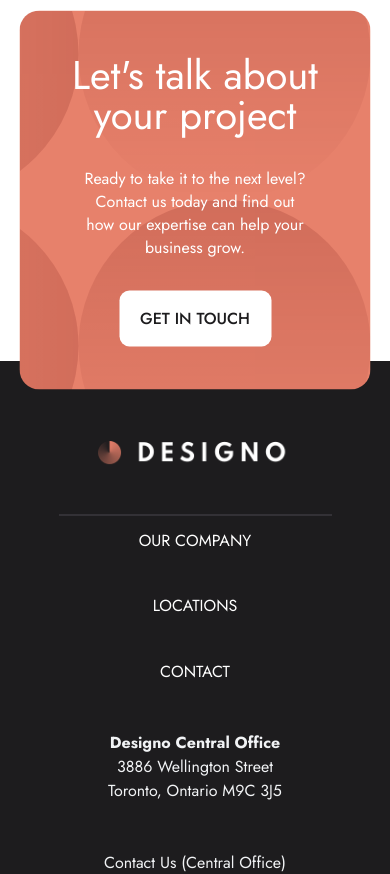
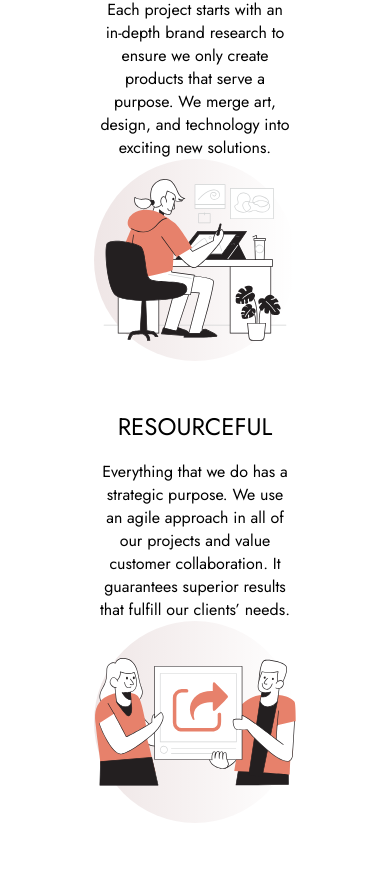
Before and after one commit to LeoLoureiro-code/Designo, an Angular app: page / in a window 390 px wide. Shown: the part 2213-3087 px from the top of the page. Built offline with nearby package versions, Linux system fonts and the light colour scheme.

Commit message:
finish tablet and mobile styles

```diff
--- a/src/components/team-section/team-section.component.html
+++ b/src/components/team-section/team-section.component.html
@@ -1,7 +1,10 @@
 <section>
     <div class="team-div">
         <div class="qualities">
-            <img src="" alt="" class="qualities-img">
+            <div class="qualities-img-div">
+                <img src="assets/home/desktop/illustration-passionate.svg" alt="" class="qualities-img">
+            </div>
+            <div class="qualities-info">
                 <h2 class="qualities-title">PASSIONATE</h2>
                 <p class="qualities-paragraph">
                     Each project starts with an in-depth brand research to ensure
@@ -9,15 +12,23 @@
                     and technology into exciting new solutions.
                 </p>
             </div>
+        </div>
         <div class="qualities">
-            <img src="" alt="" class="qualities-img">
+            <div class="qualities-img-div">
+                <img src="assets/home/desktop/illustration-resourceful.svg" alt="" class="qualities-img">
+            </div>
+            <div class="qualities-info">
                 <h2 class="qualities-title">RESOURCEFUL</h2>
                 <p class="qualities-paragraph">Everything that we do has a strategic purpose.
                     We use an agile approach in all of our projects and value customer collaboration.
                     It guarantees superior results that fulfill our clients’ needs.</p>
             </div>
+        </div>
         <div class="qualities">
-            <img src="" alt="" class="qualities-img">
+            <div class="qualities-img-div">
+            <img src="assets/home/desktop/illustration-friendly.svg" alt="" class="qualities-img">
+            </div>
+            <div class="qualities-info">
                 <h2 class="qualities-title">FRIENDLY</h2>
                 <p class="qualities-paragraph">
                     We are a group of enthusiastic folks who know how to put people first.
@@ -25,5 +36,7 @@
                     experience a company can provide.
                 </p>
             </div>
+
+            </div>
     </div>
 </section>
--- a/src/components/team-section/team-section.component.scss
+++ b/src/components/team-section/team-section.component.scss
@@ -0,0 +1,107 @@
+@import "../../styles.scss";
+section{
+    width: 1111px;
+    margin-top: 5rem;
+    margin-bottom: 5rem;
+    font-family: $font;
+}
+
+.team-div{
+    display: flex;
+    justify-content: space-evenly;
+}
+
+.qualities{
+    display: flex;
+    flex-direction: column;
+    background-image: url(../../../public/assets/shared/desktop/bg-pattern-small-circle.svg);
+    background-position: top;
+    background-repeat: no-repeat;
+
+}
+
+.qualities-img-div{
+    display: flex;
+    justify-content: center;
+    align-items: center;
+    margin-bottom: 3rem;
+}
+
+.qualities-title{
+    font-weight: 400;
+    text-align: center;
+    margin-bottom: 3rem;
+}
+
+.qualities-paragraph{
+    text-align: center;
+    width: 90%;
+}
+
+@media(width <= 1200px){
+
+    section{
+        width: 690px;
+        margin: 0 auto;
+        display: flex;
+        justify-content: center;
+        align-items: center;
+    }
+
+    .team-div{
+        margin-top: 3rem;
+        display: flex;
+        flex-direction: column;
+    }
+
+    .qualities{
+        flex-direction: row;
+        justify-content: space-between;
+    }
+
+    .qualities-info{
+        display: flex;
+        flex-direction: column;
+        justify-content: center;
+        align-items: start;
+        margin-left: 2rem;
+    }
+
+    .qualities-title{
+        font-weight: 400;
+        text-align: start;
+        margin-bottom: 1rem;
+    }
+
+    .qualities-paragraph{
+        text-align: start;
+        width: 100%;
+
+    }
+
+    @media(width <= 700px){
+        section{
+            width: 100%;
+            margin-bottom: 3rem;
+        }
+
+        .qualities{
+            flex-direction: column;
+        }
+
+        .qualities-info{
+            display: flex;
+            flex-direction: column;
+            justify-content: center;
+            align-items: center;
+            margin-left: 0;
+        }
+
+        .qualities-paragraph{
+            text-align: center;
+            width: 50%;
+
+        }
+
+    }
+}
```
Lines whose indentation alone changed are shown as unchanged.
